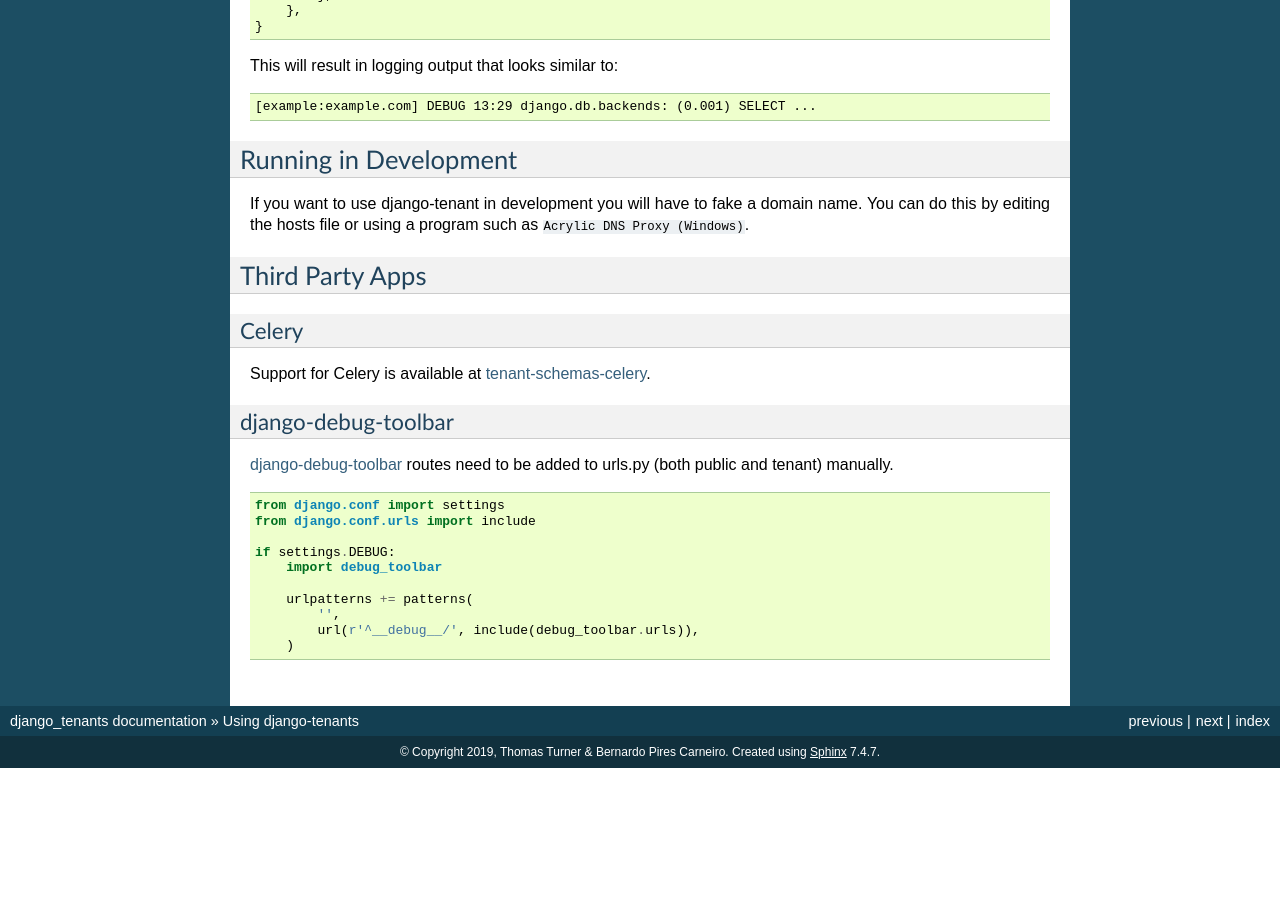
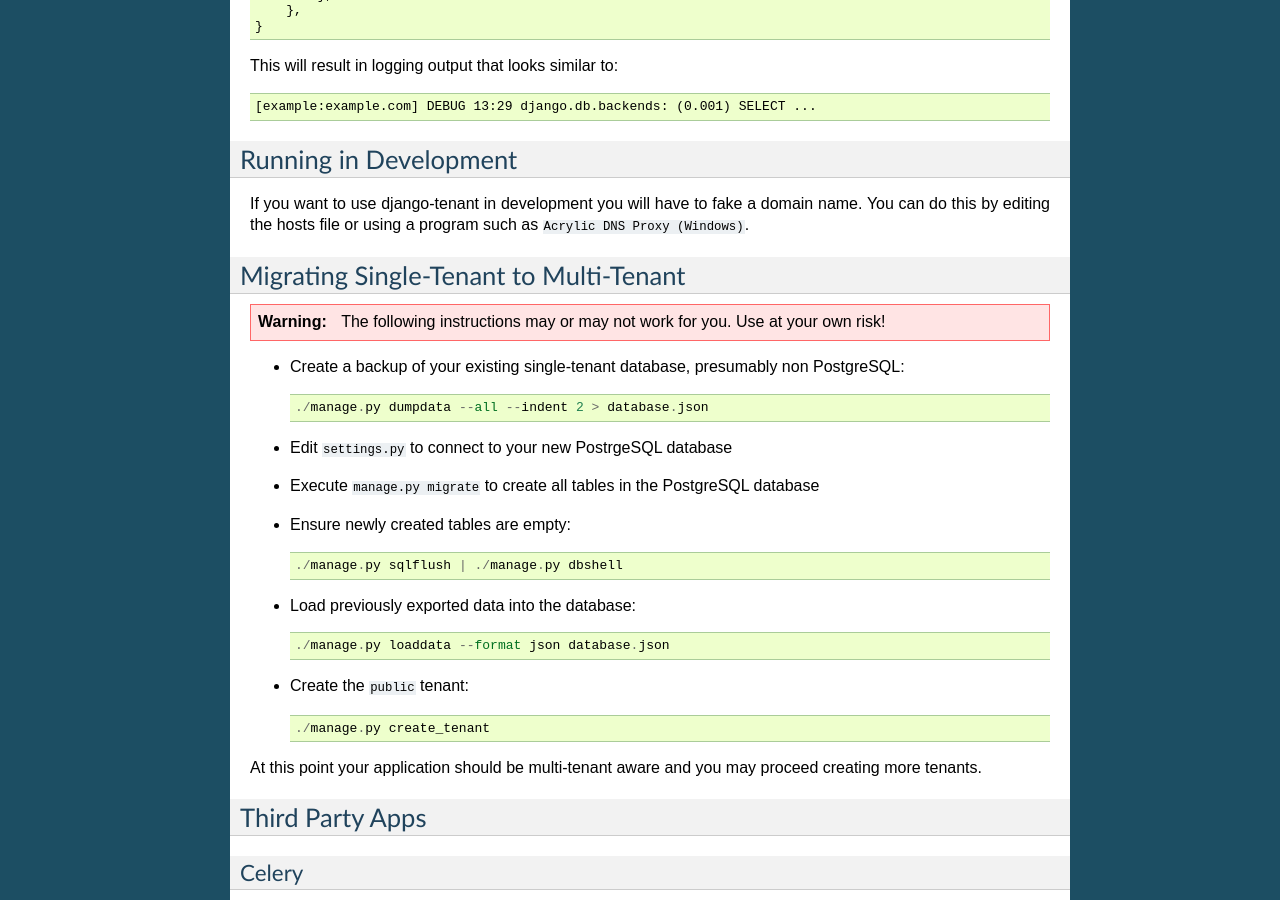
Before and after one commit to django-tenants/django-tenants, a Sphinx documentation site: the page built from docs/use.rst, in a window 1280 px wide and 900 px high, scrolled down 4808 px. Built offline with Sphinx 7.4.7, drawn with Linux system fonts in a browser that asks for light colours; the version number could not be read and is left out; before the commit the page ends 5576 px from its top, so only the background shows below that; some of the changed text lies outside the part shown.

Commit message:
Document migrating single-tenant to multi-tenant. Fixes #247
these instructions work for us and are failry portable between
DB backends, however they may not always work hence the warning!

```diff
--- a/docs/use.rst
+++ b/docs/use.rst
@@ -296,6 +296,37 @@ Running in Development
 If you want to use django-tenant in development you will have to fake a domain name. You can do this by editing the hosts file or using a program such as ``Acrylic DNS Proxy (Windows)``.
 
 
+Migrating Single-Tenant to Multi-Tenant
+---------------------------------------
+
+.. warning::
+
+    The following instructions may or may not work for you.
+    Use at your own risk!
+
+- Create a backup of your existing single-tenant database,
+  presumably non PostgreSQL::
+
+    ./manage.py dumpdata --all --indent 2 > database.json
+
+- Edit ``settings.py`` to connect to your new PostrgeSQL database
+- Execute ``manage.py migrate`` to create all tables in the PostgreSQL database
+- Ensure newly created tables are empty::
+
+    ./manage.py sqlflush | ./manage.py dbshell
+
+- Load previously exported data into the database::
+
+    ./manage.py loaddata --format json database.json
+
+- Create the ``public`` tenant::
+
+    ./manage.py create_tenant
+
+At this point your application should be multi-tenant aware and you may proceed
+creating more tenants.
+
+
 Third Party Apps
 ----------------
 
```
